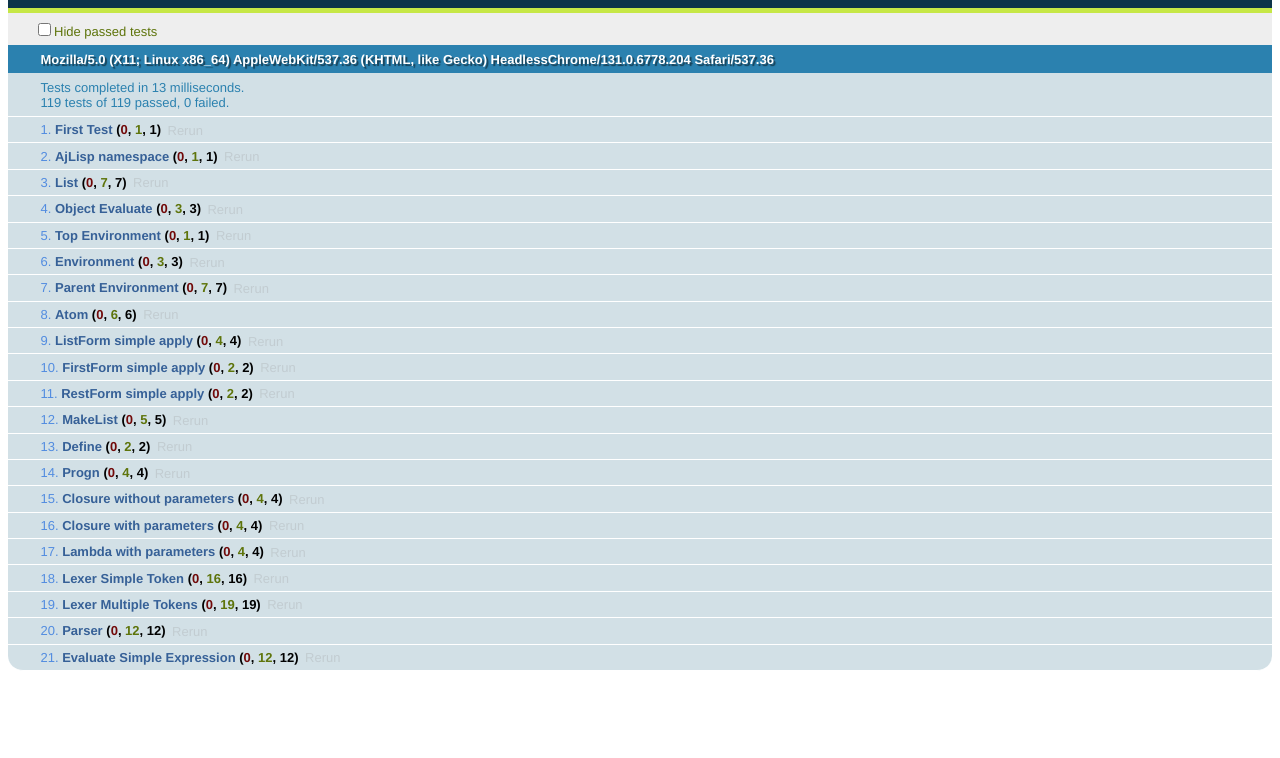
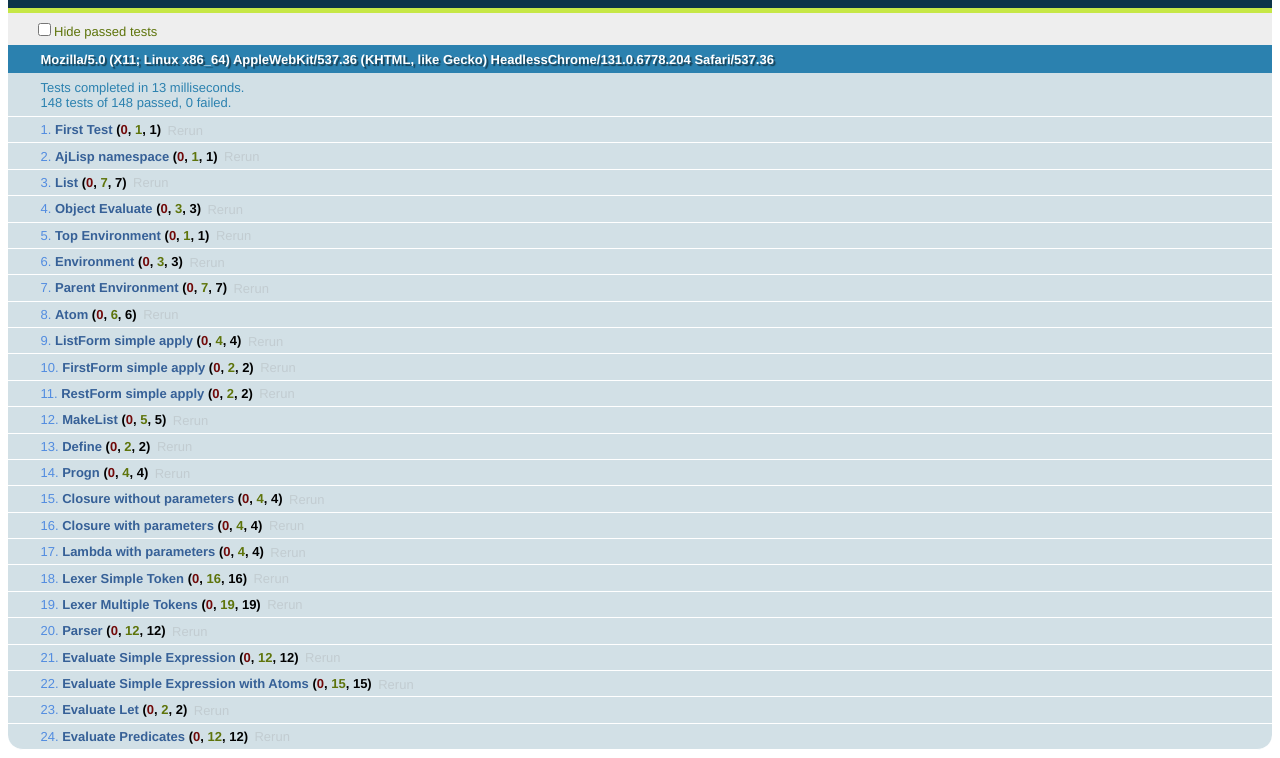
Before and after one commit to ajlopez/AjLispJs, a plain HTML site: page test/index.html in a window 1280 px wide. Shown: the part 48-806 px from the top of the page. Drawn offline with Linux system fonts and the light colour scheme.

Commit message:
nilp, listp with tests

```diff
--- a/src/ajlisp.js
+++ b/src/ajlisp.js
@@ -26,7 +26,7 @@ AjLisp = function() {
 		var first = this.first().evaluate(environment);
 		var rest = this.rest();
 
-		if (rest != null)
+		if (!isNil(rest))
 			rest = rest.evaluateList(environment);
 
 		return new List(first, rest);
@@ -100,6 +100,18 @@ AjLisp = function() {
 
 	Closure.prototype.evaluate = Form.prototype.evaluate;
 	Closure.prototype.apply = Form.prototype.apply;
+
+	function FormClosure(argnames, closureenv, body) {
+		body = new List(prognForm, body);
+
+		this.eval = function(args, environment) {
+			var newenv = makeEnvironment(argnames, args, closureenv);
+			return evaluate(body, newenv);
+		};
+	}
+
+	FormClosure.prototype.evaluate = SpecialForm.prototype.evaluate;
+	FormClosure.prototype.apply = SpecialForm.prototype.apply;
 
 	function Environment(parent) {
 		function getParent() {
@@ -189,6 +201,32 @@ AjLisp = function() {
 		return newenv;
 	}
 
+	function makeLetEnvironment(namesvalues, parent)
+	{
+		var newenv = new Environment(parent);
+
+		if (isNil(namesvalues))
+			return newenv;
+
+		var name;
+		var value;
+
+		while (!isNil(namesvalues))
+		{
+			name = namesvalues.first().first().name();
+			value = namesvalues.first().rest().first();
+
+			if (!isNil(value))
+				value = value.evaluate(parent);
+
+			newenv[name] = value;
+
+			namesvalues = namesvalues.rest();
+		}
+
+		return newenv;
+	}
+
 	function isAtom(x)
 	{
 		if (x == null)
@@ -238,6 +276,24 @@ AjLisp = function() {
 		return list;
 	}
 
+	var nilpForm = new Form();
+	nilpForm.eval = function eval(list)
+	{
+		if (isNil(list))
+			return true;
+
+		return isNil(list.first());
+	}
+
+	var listpForm = new Form();
+	listpForm.eval = function eval(list)
+	{
+		if (isNil(list))
+			return true;
+
+		return isList(list.first());
+	}
+
 	var prognForm = new SpecialForm();
 	prognForm.eval = function eval(list, environment)
 	{
@@ -247,6 +303,22 @@ AjLisp = function() {
 		{
 			result = evaluate(list.first(), environment);
 			list = list.rest();
+		}
+
+		return result;
+	}
+
+	var letForm = new SpecialForm();
+	letForm.eval = function eval(list, environment)
+	{
+		var result = null;
+		var newenv = makeLetEnvironment(list.first(), environment);
+		var body = list.rest();
+
+		while (!isNil(body))
+		{
+			result = evaluate(body.first(), newenv);
+			body = body.rest();
 		}
 
 		return result;
@@ -287,6 +359,14 @@ AjLisp = function() {
 		return new Closure(argnames, env, body);
 	}
 
+	var flambdaForm = new SpecialForm();
+	flambdaForm.eval = function eval(list, env)
+	{
+		var argnames = list.first();
+		var body = list.rest();
+		return new FormClosure(argnames, env, body);
+	}
+
 	var quoteForm = new SpecialForm();
 	quoteForm.eval = function eval(list, env)
 	{
@@ -305,8 +385,13 @@ AjLisp = function() {
 
 	environment.define = defineForm;
 	environment.lambda = lambdaForm;
+	environment.flambda = flambdaForm;
+	environment.let = letForm;
 
 	environment.quote = quoteForm;
+
+	environment.nilp = nilpForm;
+	environment.listp = listpForm;
 
 	// Lexer
 
--- a/test/index.html
+++ b/test/index.html
@@ -310,6 +310,33 @@
 			equal(eval("(rest (list 1 2 3))").asString(), "(2 3)");
 			equal(eval("(cons 1 (list 2 3))").asString(), "(1 2 3)");
 
+		});
+
+		test("Evaluate Simple Expression with Atoms", function() {
+			eval("(define one 1)");
+			eval("(define two 2)");
+			eval("(define three 3)");
+			equal(eval("one"), 1);
+			equal(eval("(quote one)").asString(), "one");
+			equal(eval("(list one two three)").asString(), "(1 2 3)");
+			equal(eval("(first (list one two three))"), 1);
+			equal(eval("(rest (list one two three))").asString(), "(2 3)");
+			equal(eval("(cons one (list two three))").asString(), "(1 2 3)");
+		});
+
+		test("Evaluate Let", function() {
+			equal(eval("(let ((a 1) (b 2) (c 3)) (list a b c))").asString(), "(1 2 3)");
+		});
+
+		test("Evaluate Predicates", function() {
+			equal(eval("(nilp)"), true);
+			equal(eval("(listp)"), true);
+			equal(eval("(nilp 1)"), false);
+			equal(eval("(listp 1)"), false);
+			equal(eval("(nilp (list 1 2 3))"), false);
+			equal(eval("(listp (list 1 2 3))"), true);
+		});
+
 		function eval(text) {
 			var lexer = new AjLisp.Lexer(text);
 			var parser = new AjLisp.Parser(lexer);
@@ -318,7 +345,6 @@
 			return expr.evaluate(AjLisp.environment);
 		}
 	});
-	});
 </script>
 </body>
 </html>
```
Lines whose indentation alone changed are shown as unchanged.
